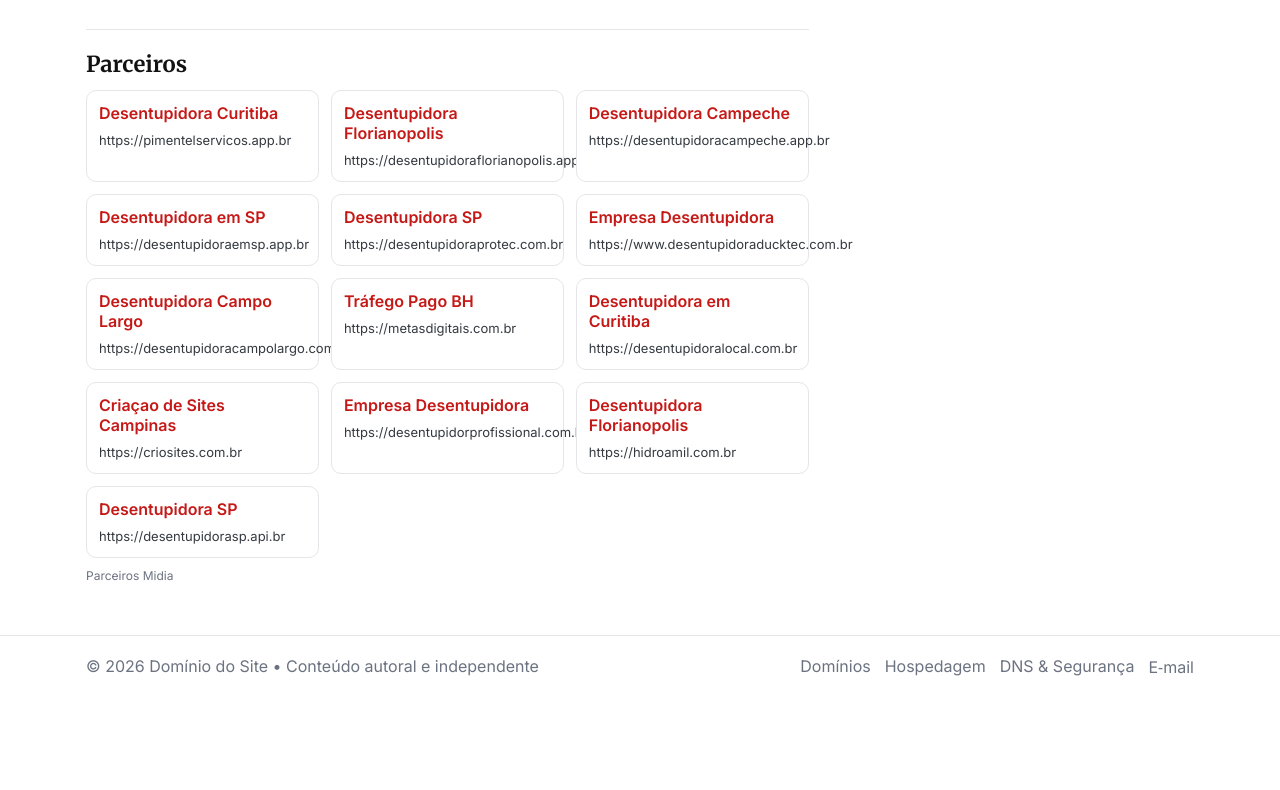
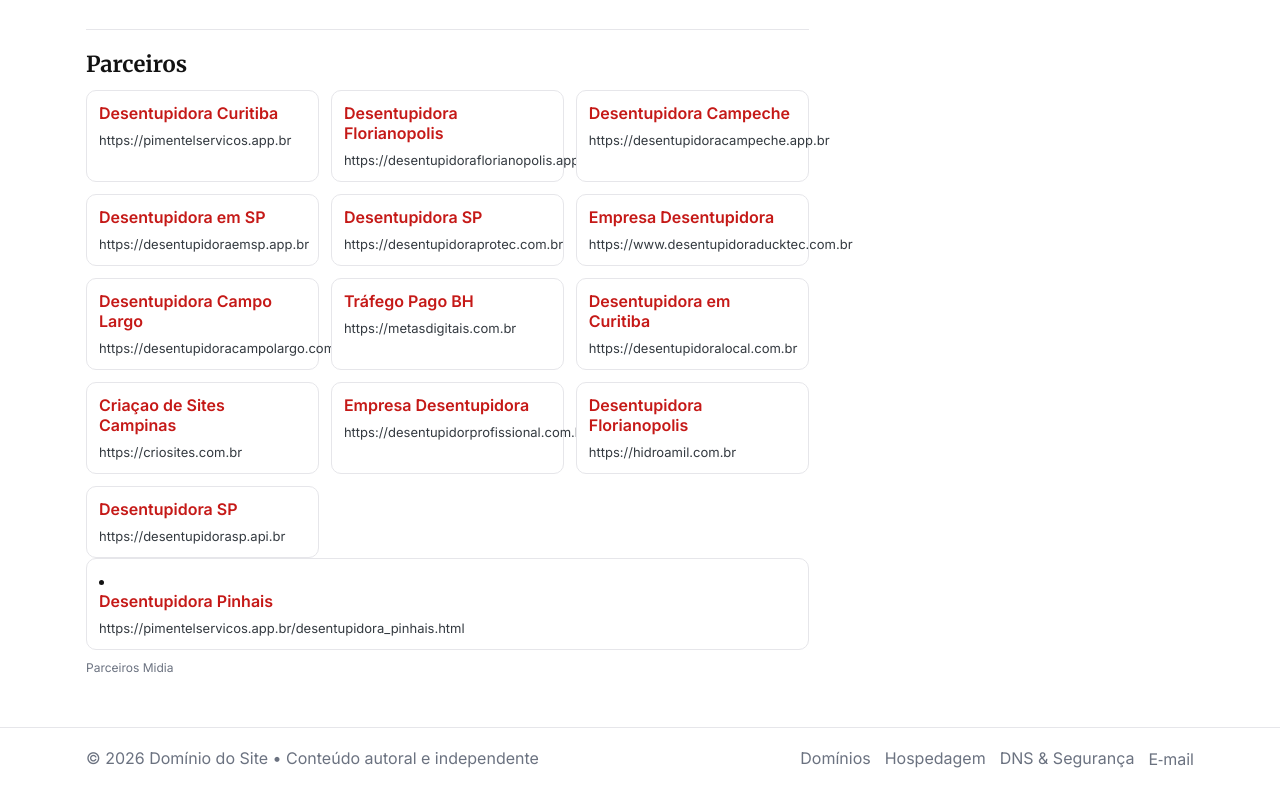
Before and after one commit to Pimentelservicoscuritiba/dominiodosite, a plain HTML site: page index.html in a window 1280 px wide. Shown: the part 757-1547 px from the top of the page. Before the commit the page ends 1455 px from the top, so only its background shows below. Drawn offline with Linux system fonts and the light colour scheme.

Commit message:
Update index.html

```diff
--- a/index.html
+++ b/index.html
@@ -212,6 +212,11 @@
                 <span class="u">https://desentupidorasp.api.br</span>
               </li>
             </ul>
+            </li>
+              <li class="partner">
+                <a class="k" href="https://pimentelservicos.app.br/desentupidora_pinhais.html" target="_blank" rel="dofollow">Desentupidora Pinhais</a>
+                <span class="u">https://pimentelservicos.app.br/desentupidora_pinhais.html</span>
+              </li>
             <p class="meta" style="margin-top:10px">Parceiros Midia</p>
           </section>
         </div>
```
